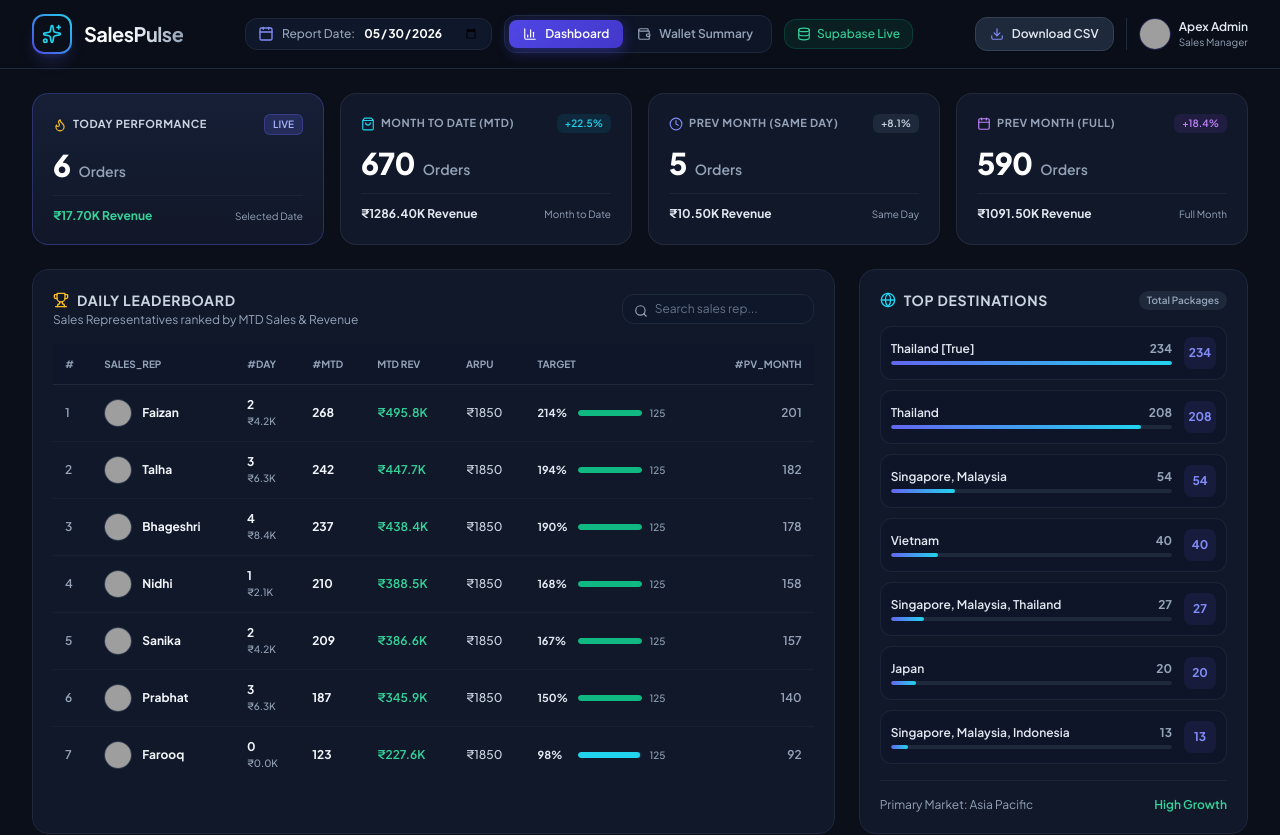
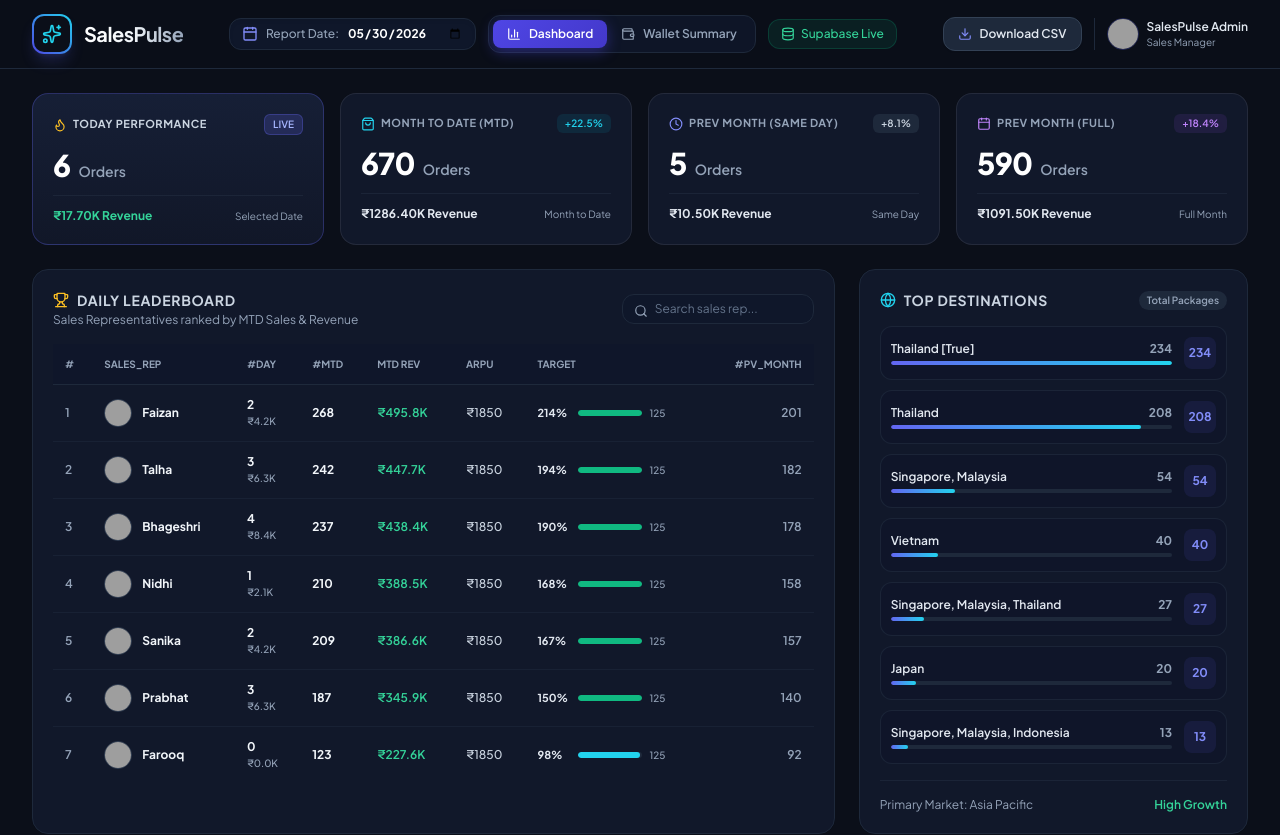
Before and after one commit to sanjhi-gupta13/Sales-Dashboard, a plain HTML site: page index.html in a window 1280 px wide. Shown: the top 835 px of the page. Drawn offline with nearby package versions, Linux system fonts and the light colour scheme; no server answers; grey boxes are pictures that could not be loaded.

Commit message:
Update top-right user profile name to SalesPulse Admin

```diff
--- a/index.html
+++ b/index.html
@@ -109,7 +109,7 @@
         <div class="flex items-center space-x-2 border-l border-slate-800 pl-3">
           <img src="https://images.unsplash.com/photo-1534528741775-53994a69daeb?auto=format&fit=crop&w=120&q=80" alt="Avatar" class="w-8 h-8 rounded-full border border-indigo-500/30 object-cover" />
           <div class="hidden xl:block text-left">
-            <p class="text-xs font-semibold text-slate-200">Apex Admin</p>
+            <p class="text-xs font-semibold text-slate-200">SalesPulse Admin</p>
             <p class="text-[10px] text-slate-400">Sales Manager</p>
           </div>
         </div>
```
